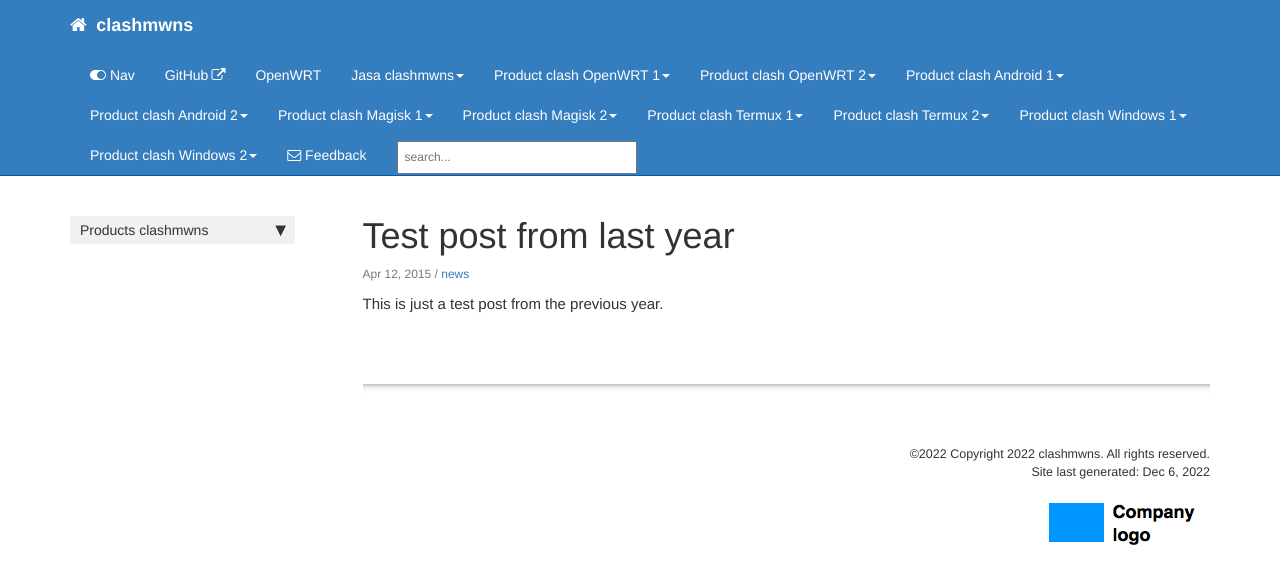
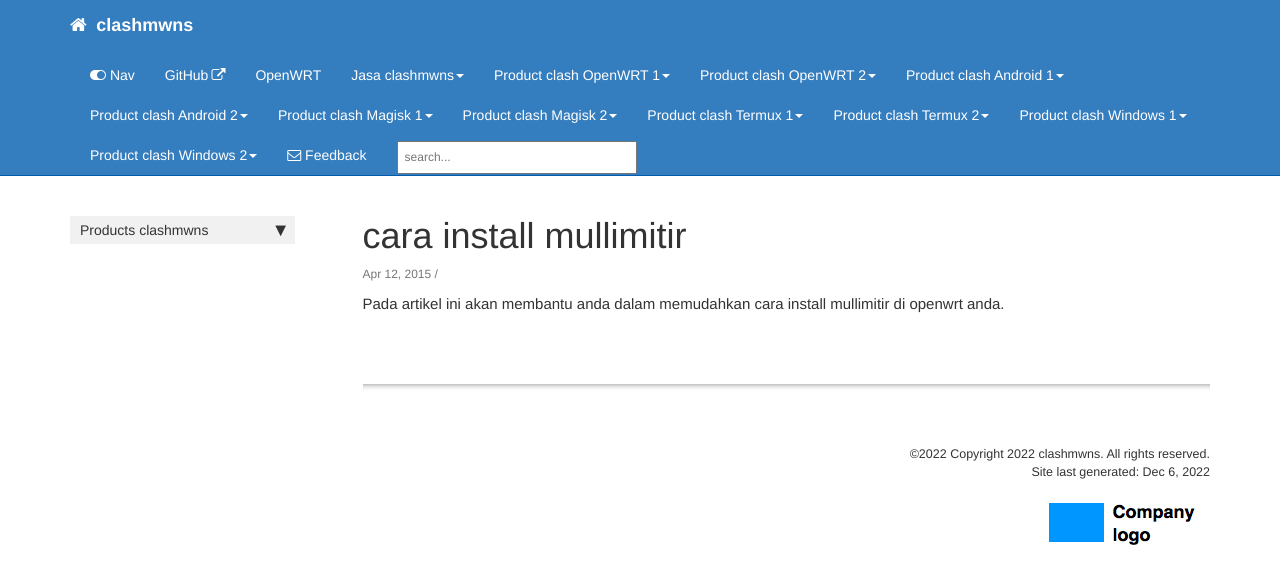
Before and after one commit to mwnsofficial/clashmwns, a Jekyll site: the page built from _posts/2015-04-12-test-post-last-year.md, in a window 1280 px wide. Shown: the top 584 px of the page. Built offline with Jekyll 4.4.1, drawn with Linux system fonts in a browser that asks for light colours; comment, search, counter and statistics services are not loaded.

Commit message:
Update 2015-04-12-test-post-last-year.md

```diff
--- a/_posts/2015-04-12-test-post-last-year.md
+++ b/_posts/2015-04-12-test-post-last-year.md
@@ -1,10 +1,10 @@
 ---
-title:  "Test post from last year"
-categories: jekyll update
-permalink: test-post-from-last-year.html
-tags: [news]
+title:  "cara install mullimitir"
+categories: openwrt
+permalink: install-mullimitir-openwrt.html
+tags: [openwrt]
 ---
 
-This is just a test post from the previous year.
+Pada artikel ini akan membantu anda dalam memudahkan cara install mullimitir di openwrt anda.
 
 {% include links.html %}
```
